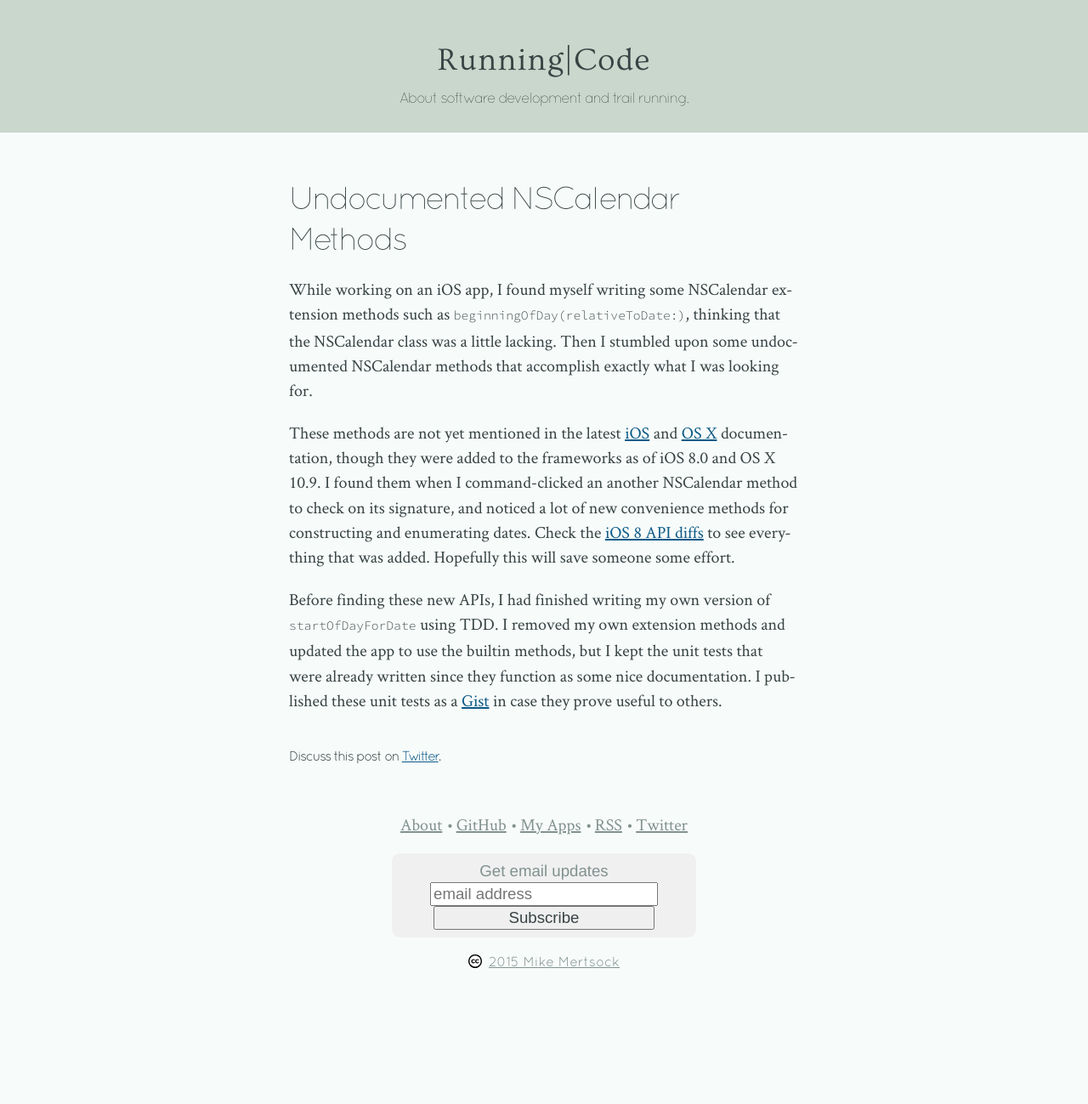
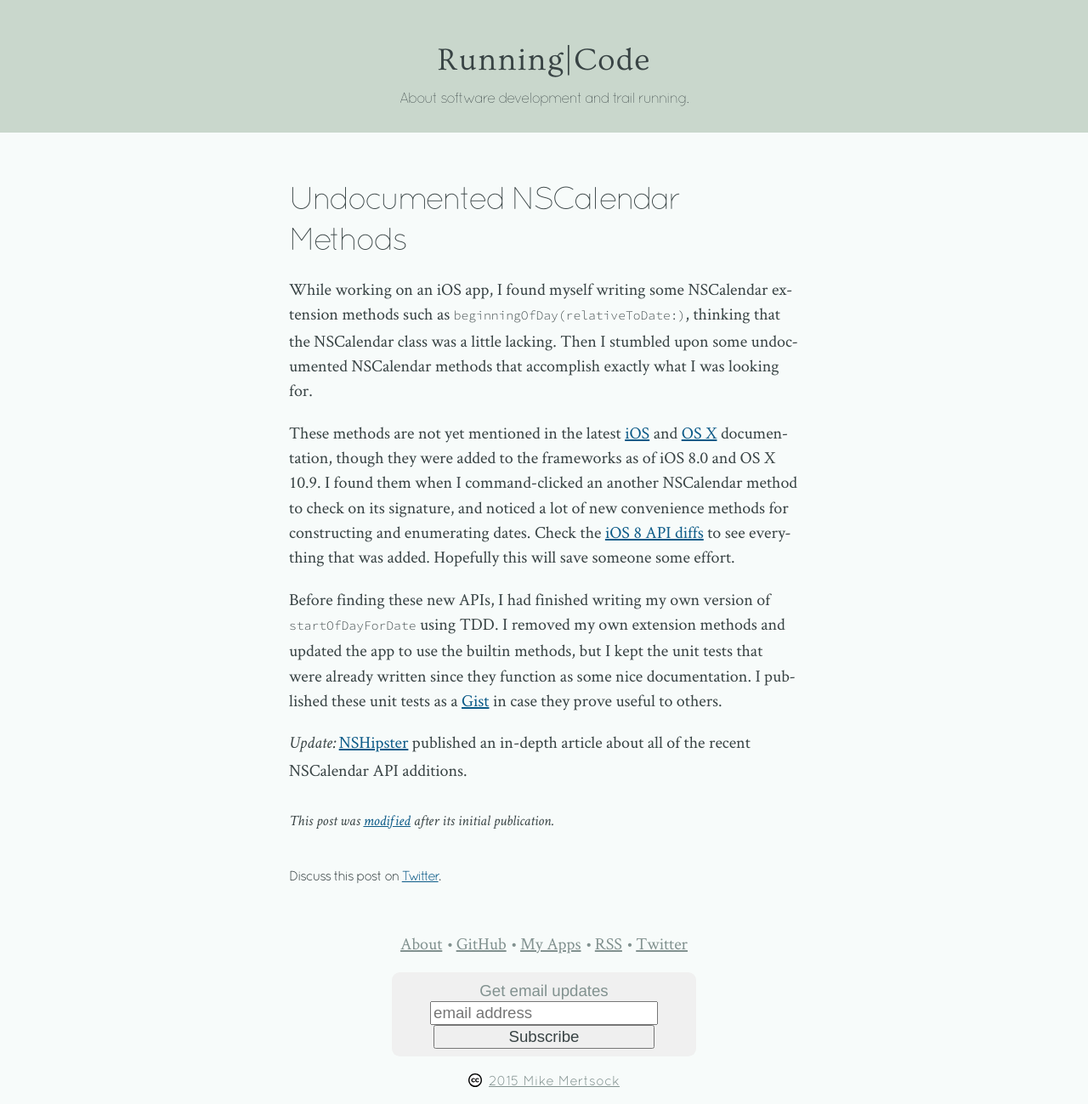
Before and after one commit to mmertsock/mmertsock.github.io, a Jekyll site: the page built from _posts/2015-01-23-undocumented-nscalendar.md, in a window 1280 px wide. Shown: the whole page at 85% size. Built offline with Jekyll 4.4.1, drawn with Linux system fonts in a browser that asks for light colours; comment, search, counter and statistics services are not loaded; before the commit the page ends 1159 px from its top, so only the background shows below that.

Commit message:
NSHipster link

```diff
--- a/_posts/2015-01-23-undocumented-nscalendar.md
+++ b/_posts/2015-01-23-undocumented-nscalendar.md
@@ -9,7 +9,14 @@ These methods are not yet mentioned in the latest [iOS][NSCalendar-iOS] and [OS
 
 Before finding these new APIs, I had finished writing my own version of `startOfDayForDate` using TDD. I removed my own extension methods and updated the app to use the builtin methods, but I kept the unit tests that were already written since they function as some nice documentation. I published these unit tests as a [Gist][] in case they prove useful to others.
 
+*Update:* [NSHipster][] published an in-depth article about all of the recent NSCalendar API additions.
+
+<p class="post-modified">
+This post was <a href="https://github.com/mmertsock/mmertsock.github.io/commits/master/{{ page.path }}">modified</a> after its initial publication.
+</p>
+
 [NSCalendar-iOS]: https://developer.apple.com/library/ios/documentation/Cocoa/Reference/Foundation/Classes/NSCalendar_Class/
 [NSCalendar-OSX]: https://developer.apple.com/library/mac/documentation/Cocoa/Reference/Foundation/Classes/NSCalendar_Class/
 [diffs]: https://developer.apple.com/library/ios/releasenotes/General/iOS80APIDiffs/frameworks/Foundation.html
 [Gist]: https://gist.github.com/mmertsock/59a7673df76bc31b14e4
+[NSHipster]: http://nshipster.com/nscalendar-additions/
```
